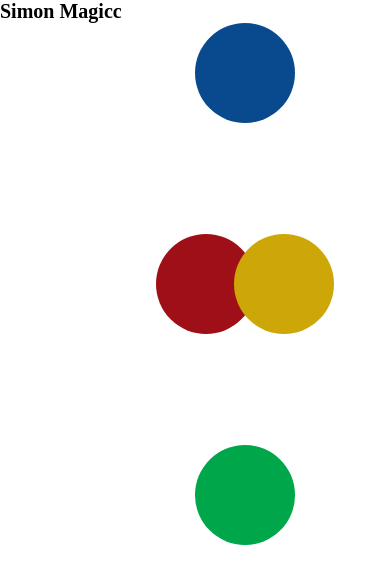
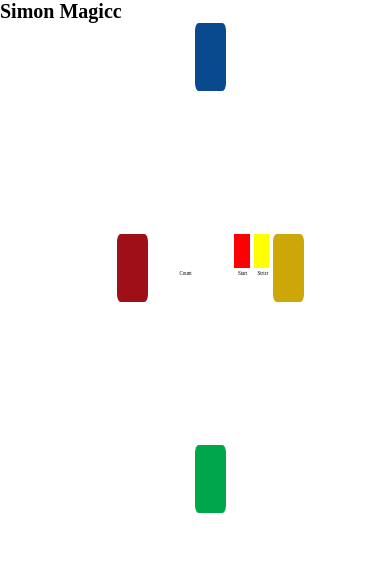
Before and after one commit to odm275/simon-game-app, a website: page index.html in a window 390 px wide. Drawn offline with Linux system fonts and the light colour scheme.

Commit message:
Responsive board with start and strict button. Note: Fix % and vw/vh sloppiness.

```diff
--- a/index.html
+++ b/index.html
@@ -13,8 +13,20 @@
       <div class="btn btn--red"></div>
       <div class="btn btn--yellow"></div>
       <div class="btn btn--blue"></div>
-      <div class="btn btn--menu"></div>
-      <div class="btn btn--menu"></div></div>
-      </div>
+      <div class="menu menu--start"></div>
+      <div class="menu menu--strict"></div></div>
+
+     <div class="header">
+    <div class="header--count">
+        Count
+    </div>
+    <div class="header--start">
+        Start
+    </div>
+    <div class="header--strict">
+        Strict
+    </div>
+
+</div>
     </body>
 </html>
--- /dev/null
+++ b/sass/abstracts/_mixins.scss
@@ -0,0 +1,12 @@
+@mixin rectcurve-button($radius){
+    width: $radius * 2;
+    height: $radius * 2;
+    border-radius: $radius*3;
+    position:absolute;
+}
+
+@mixin rectangular-button($radius){
+    width: $radius * 2;
+    height: $radius * 2;
+    position:absolute;
+}
--- a/sass/abstracts/_variables.scss
+++ b/sass/abstracts/_variables.scss
@@ -4,9 +4,11 @@ $color-off-red: #9f0f17;
 $color-off-yellow: #cca707;
 $color-off-green: #00a74a;
 
-$color-on-red: #FC0102;
-$color-on-yellow: yellow;
+//  BUTTON-MENU
+$color-on: #FC0102;
+$color-strict: yellow;
 $color-onoff: #3193DE;
+
 //  CIRCLE RADIUS
 $radius: 2rem;
 
--- /dev/null
+++ b/sass/base/_typography.scss
@@ -0,0 +1,21 @@
+.header{
+    position:absolute;
+    left:45%;
+    top:32%;
+    font-size:1.3vw;
+
+
+    &--count{
+        position:absolute;
+        left:1vw;
+    }
+    &--start{
+        position:absolute;
+        left:16vw;
+
+    }
+    &--strict{
+        position:absolute;
+        left:21vw;
+    }
+}
--- a/sass/components/_button.scss
+++ b/sass/components/_button.scss
@@ -3,12 +3,8 @@
     width:100vw;
     height:100vh;
     //display:block;
-
 .btn{
-    width:10rem;
-    height:10rem;
-    border-radius:10rem;
-    position:absolute;
+    @include rectcurve-button(4%);
 
     &--green{
         background-color:$color-off-green;
@@ -17,12 +13,12 @@
     }
     &--red{
         background-color:$color-off-red;
-        left:40%;
+        left:30%;
         top:25%;
     }
     &--yellow{
         background-color:$color-off-yellow;
-        left:60%;
+        left:70%;
         top:25%;
     }
     &--blue{
@@ -30,18 +26,20 @@
         background-color:$color-off-blue;
     }
 }
-.btn--menu{
-  width:2rem;
-  height:2rem;
-  border-radius:2rem;
-  position:absolute;
+.menu{
+ @include rectangular-button(2%);
 
   &--start{
-
+    background-color:$color-on;
+    top: 25%;
+    left:60%;
   }
   &--strict{
+      top:25%;
+      left:65%;
+    background-color:$color-strict;
+  }
 
-  }
 }
 
 }
--- a/sass/main.scss
+++ b/sass/main.scss
@@ -1,4 +1,6 @@
 @import "base/base";
+@import "base/typography";
 @import "abstracts/variables";
+@import "abstracts/mixins";
 @import "components/button";
 @import "components/sliders";
```
Also changed, not shown: css/style.css.
